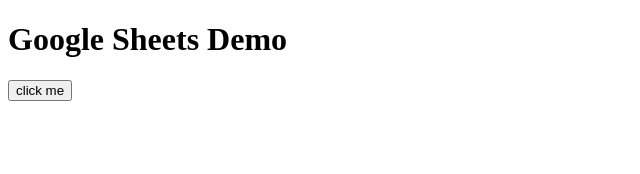
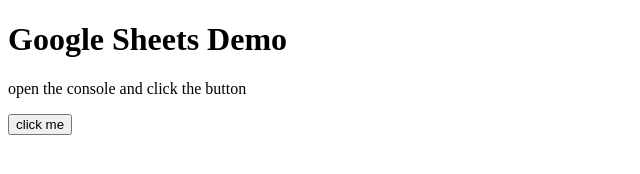
Before and after one commit to swyxio/netlify-google-spreadsheet-demo, a website: page public/index.html in a window 1280 px wide. Shown: the whole page, without its empty margins (0-640 px from the left). Drawn offline with Linux system fonts and the light colour scheme.

Commit message:
simplify example

```diff
--- a/public/index.html
+++ b/public/index.html
@@ -9,6 +9,9 @@
 </head>
 <body>
   <h1>Google Sheets Demo</h1>
+  <p>
+    open the console and click the button
+  </p>
   <button id="clicker">click me</button>
 </body>
 </html>
```
Also changed, not shown: functions/google-spreadsheet-fn/package.json (deleted, +0 -10 lines), package.json (+6 -5 lines), 3 other files.
